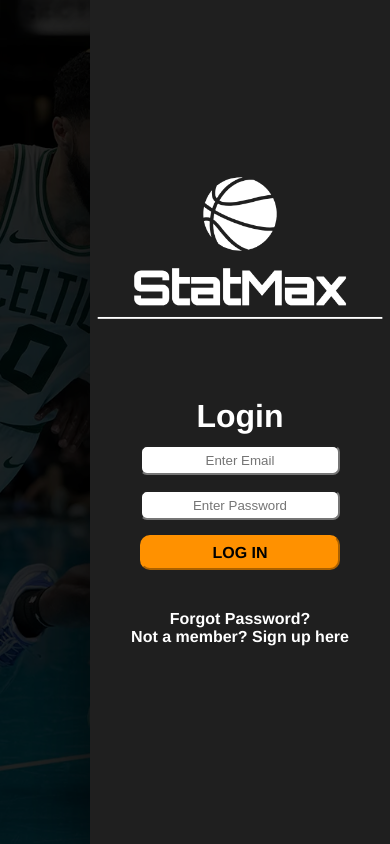
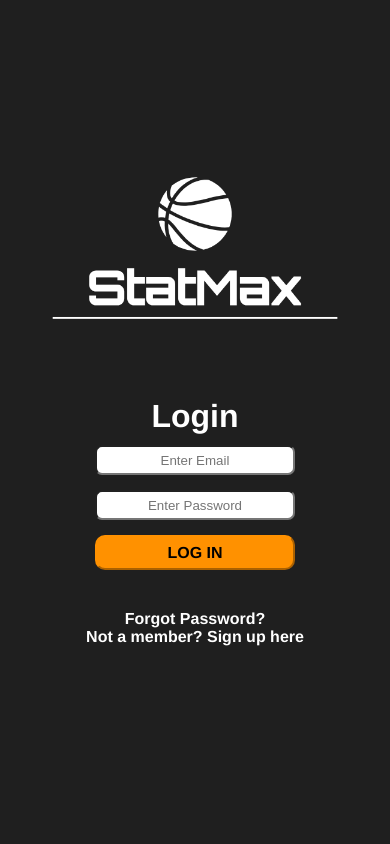
Before and after one commit to brandon-ide/StatMax-Frontend, a React (Create React App) app: page /login in a window 390 px wide. Built offline with nearby package versions, Linux system fonts and the light colour scheme.

Commit message:
MobileHeightJSAdded

```diff
--- a/src/main.tsx
+++ b/src/main.tsx
@@ -3,6 +3,12 @@ import ReactDOM from 'react-dom/client';
 import App from './App';
 import './styles/main.css';
 import { AuthProvider } from './context/AuthContext';
+
+const setVh = () => {
+  document.documentElement.style.setProperty('--vh', `${window.innerHeight * 0.01}px`);
+};
+setVh();
+window.addEventListener('resize', setVh);
 
 ReactDOM.createRoot(document.getElementById('root') as HTMLElement).render(
   <React.StrictMode>
--- a/src/styles/main.css
+++ b/src/styles/main.css
@@ -6,9 +6,7 @@
   }
 
   html, body {
-    height: 100%;
-    min-height: 100vh;
-    min-height: 100dvh;
+    height: calc(var(--vh, 1vh) * 100);
     background-color: #c9c9c9;
     color: #ffffff;
     font-family: 'Helvetica Neue', Arial, sans-serif;
@@ -57,7 +55,7 @@
 
   .login, .signup, .forgotPassword, .resetPassword {
     display: flex;
-    height: 100vh;
+    height: calc(var(--vh, 1vh) * 100);
     width: 100%;
     right: 0;
   }
@@ -68,7 +66,7 @@
     background-color: #1f1f1f;
     justify-content: center;
     align-items: center;
-    height: 100dvh;
+    height: calc(var(--vh, 1vh) * 100);
     width: 40%;
     text-align: center;
     box-shadow: rgba(0, 0, 0, 0.56) 0px 22px 70px 4px;
@@ -168,6 +166,7 @@
     }
 
     .loginForm, .signupForm, .forgotPasswordForm, .resetPasswordForm {
+      position: absolute;
       height: 100dvh;
       width: 100%;
     }
```
